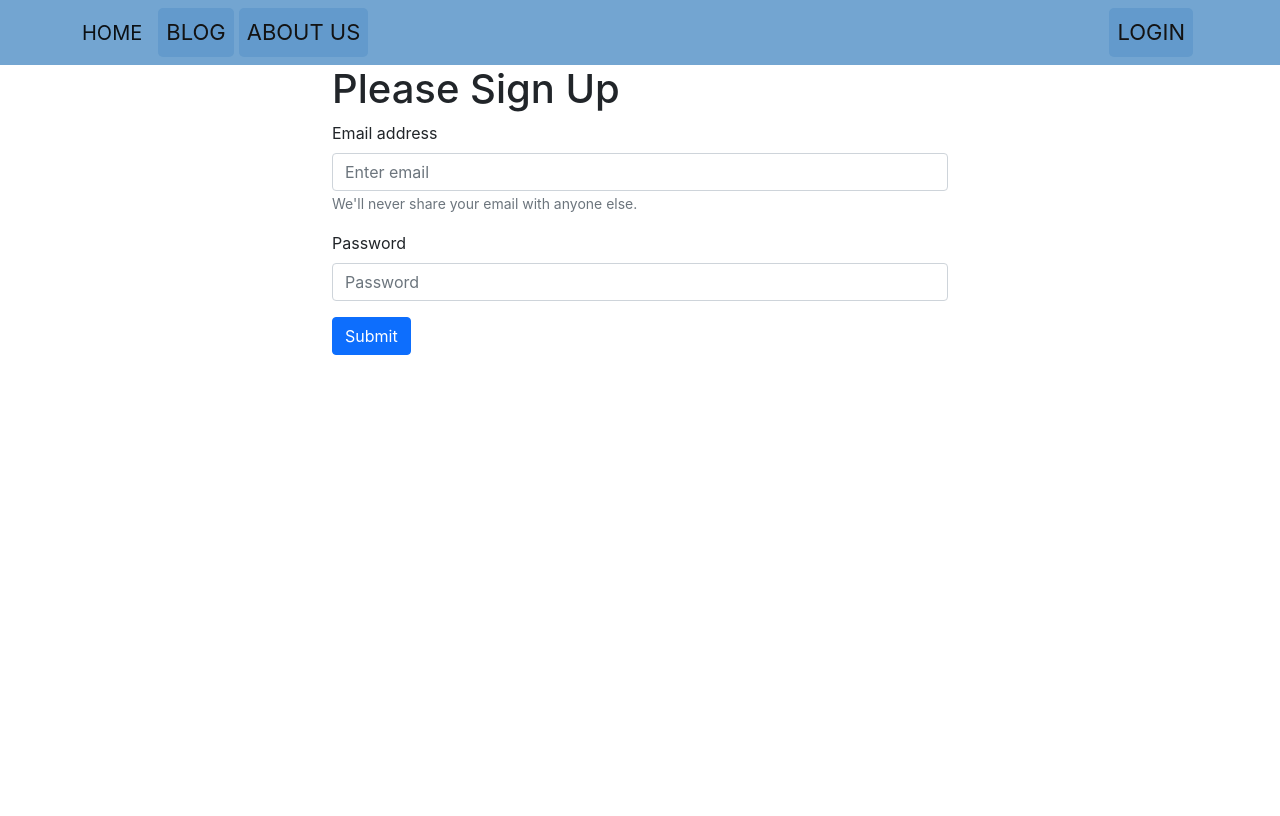
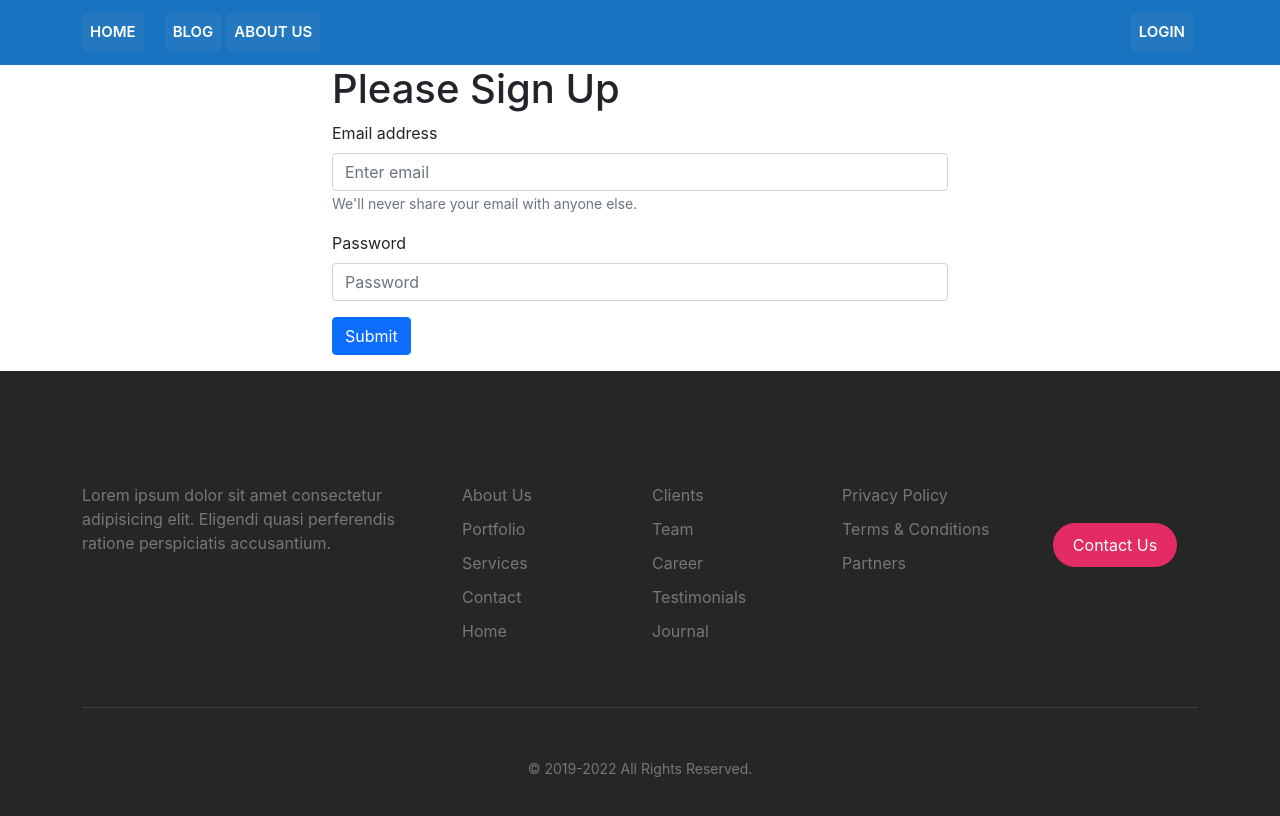
Before and after one commit to abdurrazzakhera/gadget_mart_wereHouse_clint, a React (Create React App) app: page /singup in a window 1280 px wide. Shown: the top 816 px of the page. Built offline with nearby package versions, Linux system fonts and the light colour scheme; no server answers.

Commit message:
data update

```diff
--- a/src/App.js
+++ b/src/App.js
@@ -12,6 +12,7 @@ import { ToastContainer } from "react-toastify";
 import "react-toastify/dist/ReactToastify.css";
 import RequireAuth from "./Pages/Home/Login/RequirAuth/RequirAuth";
 import MyItems from "./Pages/MyItems/MyItems";
+import Footer from "./Pages/Shared/Footer/Footer";
 
 function App() {
   return (
@@ -44,6 +45,7 @@ function App() {
         <Route path='/login' element={<Login></Login>}></Route>
         <Route path='/singup' element={<SingUp></SingUp>}></Route>
       </Routes>
+      <Footer></Footer>
       <ToastContainer />
     </div>
   );
--- a/src/Pages/Home/Inventorys/Inventorys.js
+++ b/src/Pages/Home/Inventorys/Inventorys.js
@@ -48,7 +48,7 @@ const Inventorys = () => {
               ))
               .slice(0, 6)}
           </tbody>
-          <tfoot>
+          {/* <tfoot>
             <tr>
               <th scope='row'></th>
               <td>Total</td>
@@ -59,7 +59,7 @@ const Inventorys = () => {
               <td></td>
               <td>{items.length}</td>
             </tr>
-          </tfoot>
+          </tfoot> */}
         </table>
       </div>
     </div>
--- a/src/Pages/Home/UpdateInventorys/UpdateInventorys.js
+++ b/src/Pages/Home/UpdateInventorys/UpdateInventorys.js
@@ -116,6 +116,8 @@ const UpdateInventorys = () => {
                 <td></td>
                 <td></td>
                 <td></td>
+                <td></td>
+                <td></td>
                 <td>{items.length}</td>
               </tr>
             </tfoot>
--- a/src/Pages/Shared/Footer/Footer.css
+++ b/src/Pages/Shared/Footer/Footer.css
@@ -0,0 +1,38 @@
+.footer-48201 {
+  padding: 7rem 0;
+  background-color: #262626;
+  color: #777;
+}
+.footer-48201 .footer-site-logo {
+  font-size: 1.5rem;
+  color: #fff;
+}
+.footer-48201 .nav-links li {
+  margin-bottom: 10px;
+}
+.footer-48201 .nav-links li a {
+  color: gray;
+}
+.footer-48201 .nav-links li a:hover {
+  color: #fff;
+}
+.footer-48201 .btn.btn-tertiary {
+  background-color: #e42c64;
+  color: #fff;
+  border-radius: 30px;
+  border: none;
+  padding: 10px 20px;
+}
+.footer-48201 .social li {
+  display: inline-block;
+}
+.footer-48201 .social li a {
+  color: gray;
+  padding: 7px;
+}
+.footer-48201 .social li a:hover {
+  color: #fff;
+}
+.footer-48201 .copyright {
+  border-top: 1px solid #404040;
+}
--- a/src/Pages/Shared/Footer/Footer.js
+++ b/src/Pages/Shared/Footer/Footer.js
@@ -0,0 +1,79 @@
+import React from "react";
+import "./Footer.css";
+
+const Footer = () => {
+  const date = new Date();
+  return (
+    <footer className='footer-48201 mt-3'>
+      <div className='container'>
+        <div className='row'>
+          <div className='col-md-4 pr-md-5'>
+            <p>
+              Lorem ipsum dolor sit amet consectetur adipisicing elit. Eligendi
+              quasi perferendis ratione perspiciatis accusantium.
+            </p>
+          </div>
+          <div className='col-md'>
+            <ul className='list-unstyled nav-links'>
+              <li>About Us</li>
+              <li>Portfolio</li>
+              <li>Services</li>
+              <li>Contact</li>
+              <li>Home</li>
+            </ul>
+          </div>
+          <div className='col-md'>
+            <ul className='list-unstyled nav-links'>
+              <li>Clients</li>
+              <li>Team</li>
+              <li>Career</li>
+              <li>Testimonials</li>
+              <li>Journal</li>
+            </ul>
+          </div>
+          <div className='col-md'>
+            <ul className='list-unstyled nav-links'>
+              <li>Privacy Policy</li>
+              <li>Terms &amp; Conditions</li>
+              <li>Partners</li>
+            </ul>
+          </div>
+          <div className='col-md text-md-center'>
+            <ul className='social list-unstyled'>
+              <li>
+                <span className='icon-twitter'></span>
+              </li>
+              <li>
+                <span className='icon-facebook'></span>
+              </li>
+              <li>
+                <span className='icon-pinterest'></span>
+              </li>
+              <li>
+                <span className='icon-instagram'></span>
+              </li>
+              <li>
+                <span className='icon-dribbble'></span>
+              </li>
+            </ul>
+            <p className='btn btn-tertiary'>Contact Us</p>
+          </div>
+        </div>
+
+        <div className='row '>
+          <div className='col-12 text-center'>
+            <div className='copyright mt-5 pt-5'>
+              <p>
+                <small>
+                  &copy; 2019-{date.getFullYear()} All Rights Reserved.
+                </small>
+              </p>
+            </div>
+          </div>
+        </div>
+      </div>
+    </footer>
+  );
+};
+
+export default Footer;
--- a/src/Pages/Shared/Header/Header.css
+++ b/src/Pages/Shared/Header/Header.css
@@ -1,9 +1,10 @@
 .navClass {
-  background-color: #3e83bfb8;
+  background-color: #1874c1;
 }
 .navbarlink a {
-  color: #131313 !important;
-  font-size: 22px;
+  color: #fff !important;
+  font-size: 15px;
+  font-weight: 600;
   background: #3e83bf4f;
   margin-right: 5px;
   border-radius: 5px;
--- a/src/Pages/Shared/Header/Header.js
+++ b/src/Pages/Shared/Header/Header.js
@@ -14,10 +14,14 @@ const Header = () => {
   };
   return (
     // sticky='top'
-    <Navbar collapseOnSelect ex pand='lg' className='navClass '>
+    <Navbar collapseOnSelect expand='lg' sticky='top' className='navClass'>
       <Container>
-        <Navbar.Brand as={Link} to='/'>
-          HOME
+        <Navbar.Brand>
+          <Nav className='navbarlink'>
+            <Nav.Link as={Link} to='/'>
+              HOME
+            </Nav.Link>
+          </Nav>
         </Navbar.Brand>
         <Navbar.Toggle aria-controls='responsive-navbar-nav' />
         <Navbar.Collapse id='responsive-navbar-nav'>
```
Also changed, not shown: public/items.json (+29 -37 lines).
